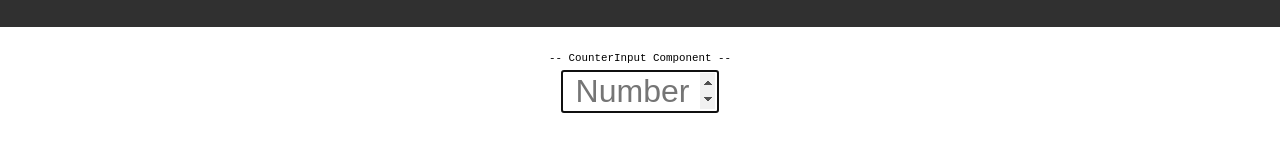
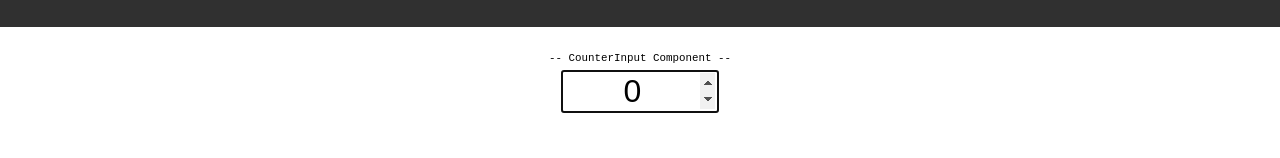
Before and after one commit to Leyka/learning-react, a React (Create React App) app in the folder react-redux/: page / in a window 1280 px wide. Shown: the part 243-401 px from the top of the page. Built offline with nearby package versions, Linux system fonts and the light colour scheme.

Commit message:
Trying to bind real input value to payload

```diff
--- a/react-redux/src/components/CounterInput/CounterInput.js
+++ b/react-redux/src/components/CounterInput/CounterInput.js
@@ -4,7 +4,7 @@ import './CounterInput.css';
 const counterInput = props => (
   <div className="counterInput">
     <small>-- CounterInput Component --</small>
-    <input type="number" autoFocus placeholder="Number"/>
+    <input type="number" autoFocus defaultValue="0" onChange={props.change}/>
   </div>
 );
 
--- a/react-redux/src/containers/Counter/Counter.js
+++ b/react-redux/src/containers/Counter/Counter.js
@@ -8,12 +8,25 @@ import { connect } from 'react-redux';
 
 class Counter extends Component {
 
+  constructor(props) {
+    super(props);
+  }
+
+  /**
+   * Trying to bind for example this.props.currentValue = e.target.value
+   * But doesn't work for now
+   * @param e Event
+   */
+  handleInputChange(e) {
+    this.props.currentValue = e.target.value
+  }
+
   render() {
     return (
       <div>
         <small>-- Counter Container --</small>
         <CounterDisplay counter={this.props.counterValue}/>
-        <CounterInput />
+        <CounterInput change={this.handleInputChange}/>
         <CounterButton text={'Add'} click={this.props.onAddCounter} />
         <CounterButton text={'Substract'} click={this.props.onSubstractCounter} />
         <hr/>
@@ -29,10 +42,10 @@ const mapStateToProps = state => ({
   history: state.history
 });
 
-/* TODO : Bind the value of input to the parent container */
 
 // Also map all the dispatches, again to propTypes of 'Counter'
 const mapDispatchToProps = dispatch => ({
+  /* TODO : Bind the payloads with real data (e.target.value of the input) */
   onAddCounter: () => dispatch({type: 'ADD', payload: 5}),
   onSubstractCounter: () => dispatch({type: 'SUBSTRACT', payload: 4})
 });
```
